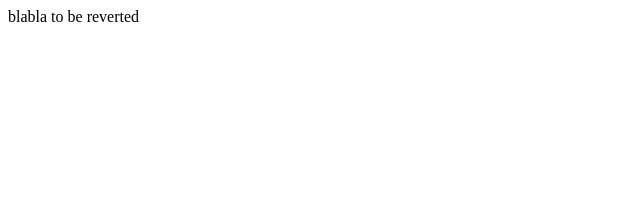
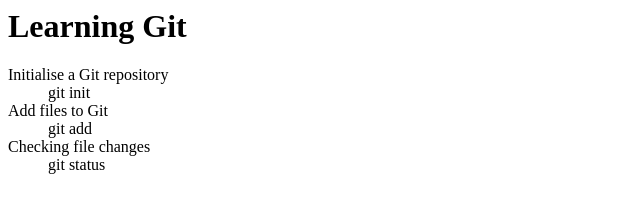
Before and after one commit to maiabroido/FirstOne, a plain HTML site: page index.html in a window 1280 px wide. Shown: the whole page, without its empty margins (0-640 px from the left). Drawn offline with Linux system fonts and the light colour scheme.

Commit message:
Revert "add another broken change"
This reverts commit 715a6ada8698e358559967ef55c9ce94659b6a01.

```diff
--- a/index.html
+++ b/index.html
@@ -1 +1,17 @@
-blabla to be reverted
+<html>
+    <head>
+        <title>Learning Git!</title>
+    </head>
+
+    <body>
+        <h1> Learning Git </h1>
+          <dl>
+            <dt>Initialise a Git repository</dt>
+            <dd>git init</dd>
+            <dt>Add files to Git</dt>
+            <dd>git add <filename></dd>
+            <dt>Checking file changes</dt>
+            <dd>git status</dd>
+          </dl>
+    </body>
+</html>
```
